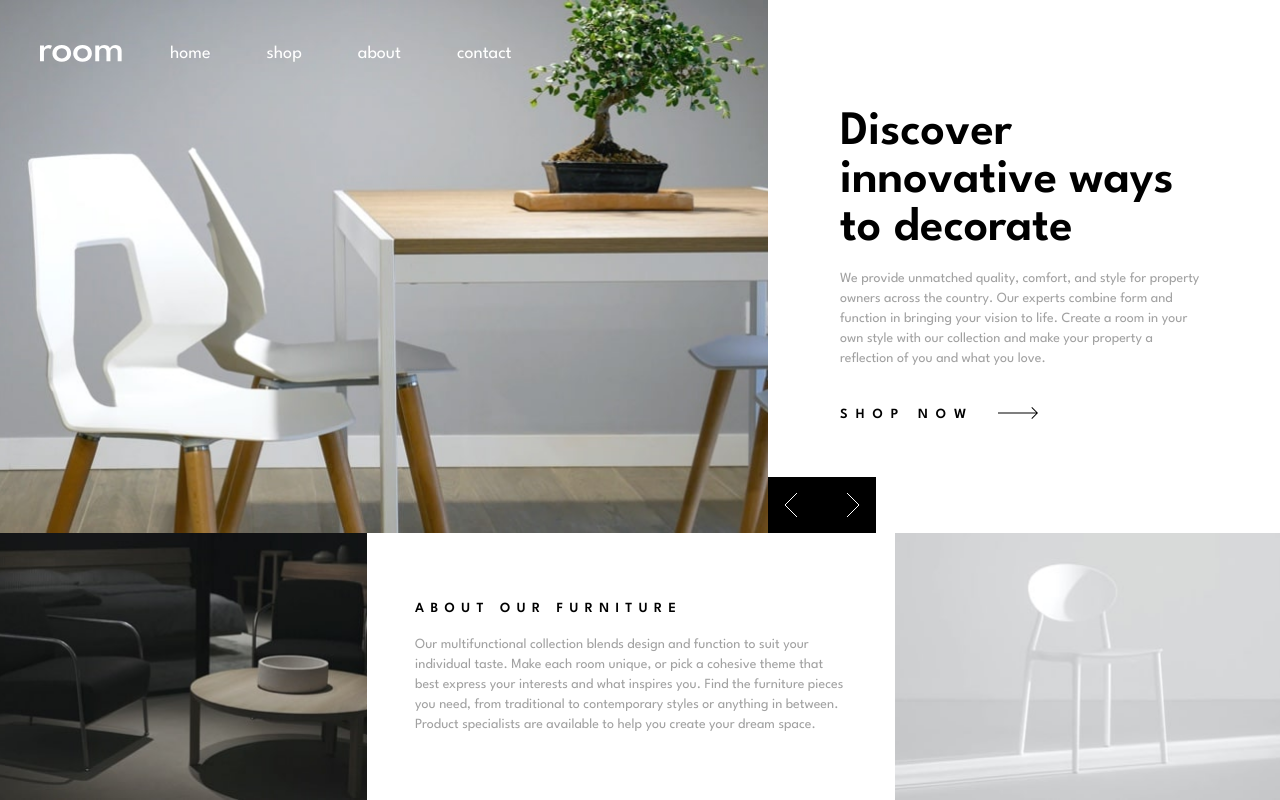
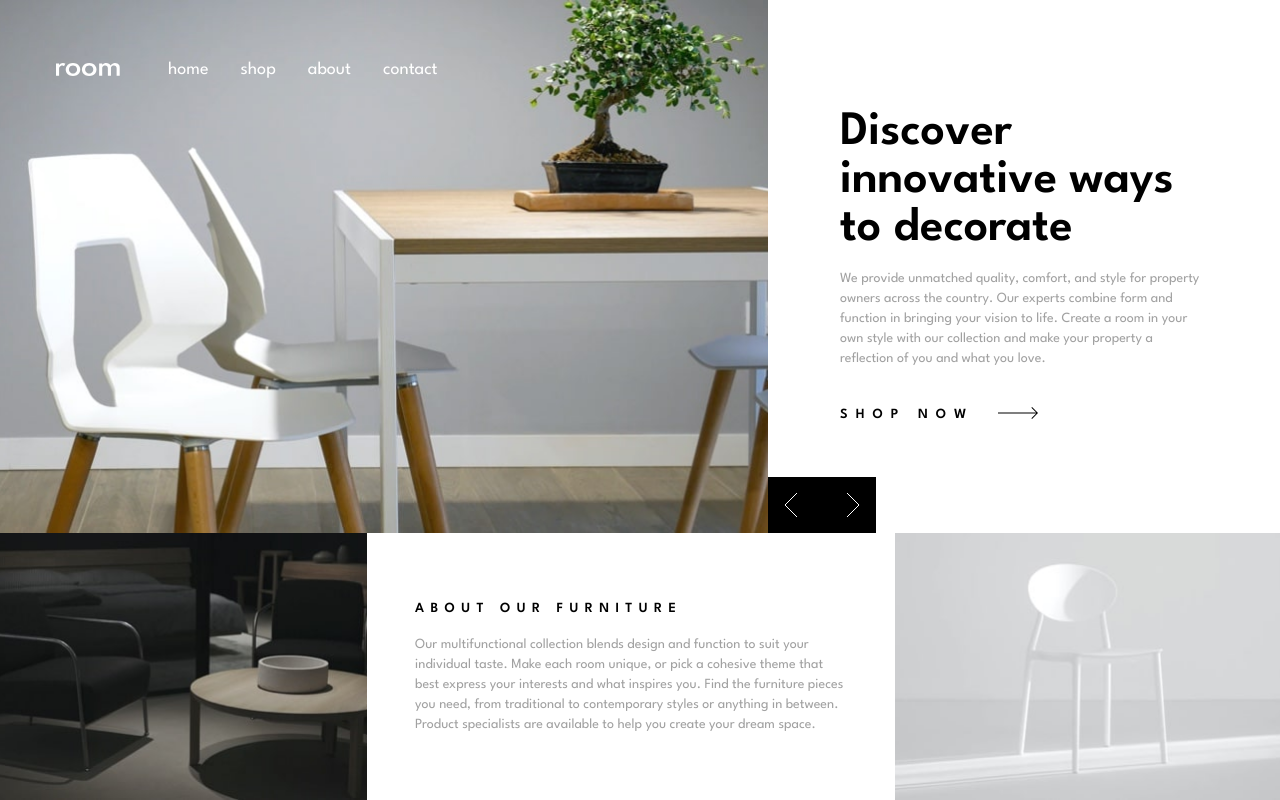
Before and after one commit to aosull97/room-homepage, a React (Vite) app: page / in a window 1280 px wide. Built offline with nearby package versions, Linux system fonts and the light colour scheme.

Commit message:
Styling fix

```diff
--- a/src/components/DesktopNav.jsx
+++ b/src/components/DesktopNav.jsx
@@ -2,12 +2,12 @@ import logo from "/images/logo.svg";
 
 const DesktopNav = () => {
   return (
-    <div className="flex p-16 lg:p-10 gap-12 text-white items-center">
+    <div className="flex p-16 lg:p-14 gap-12 text-white items-center">
         <div className="">
-          <img src={logo} alt="logo" width={82} />
+          <img src={logo} alt="logo" width={64} />
         </div>
         <div className="">
-          <ul className="flex gap-8 text-xl md:gap-14 md:text-2xl lg:text-lg">
+          <ul className="flex gap-8 text-xl md:text-2xl lg:text-lg">
             <li className="hover:cursor-pointer">h<span className="hover:underline hover:underline-offset-12">om</span>e</li>
             <li className="hover:cursor-pointer">s<span className="hover:underline hover:underline-offset-12">ho</span>p</li>
             <li className="hover:cursor-pointer">a<span className="hover:underline hover:underline-offset-12">bou</span>t</li>
```
